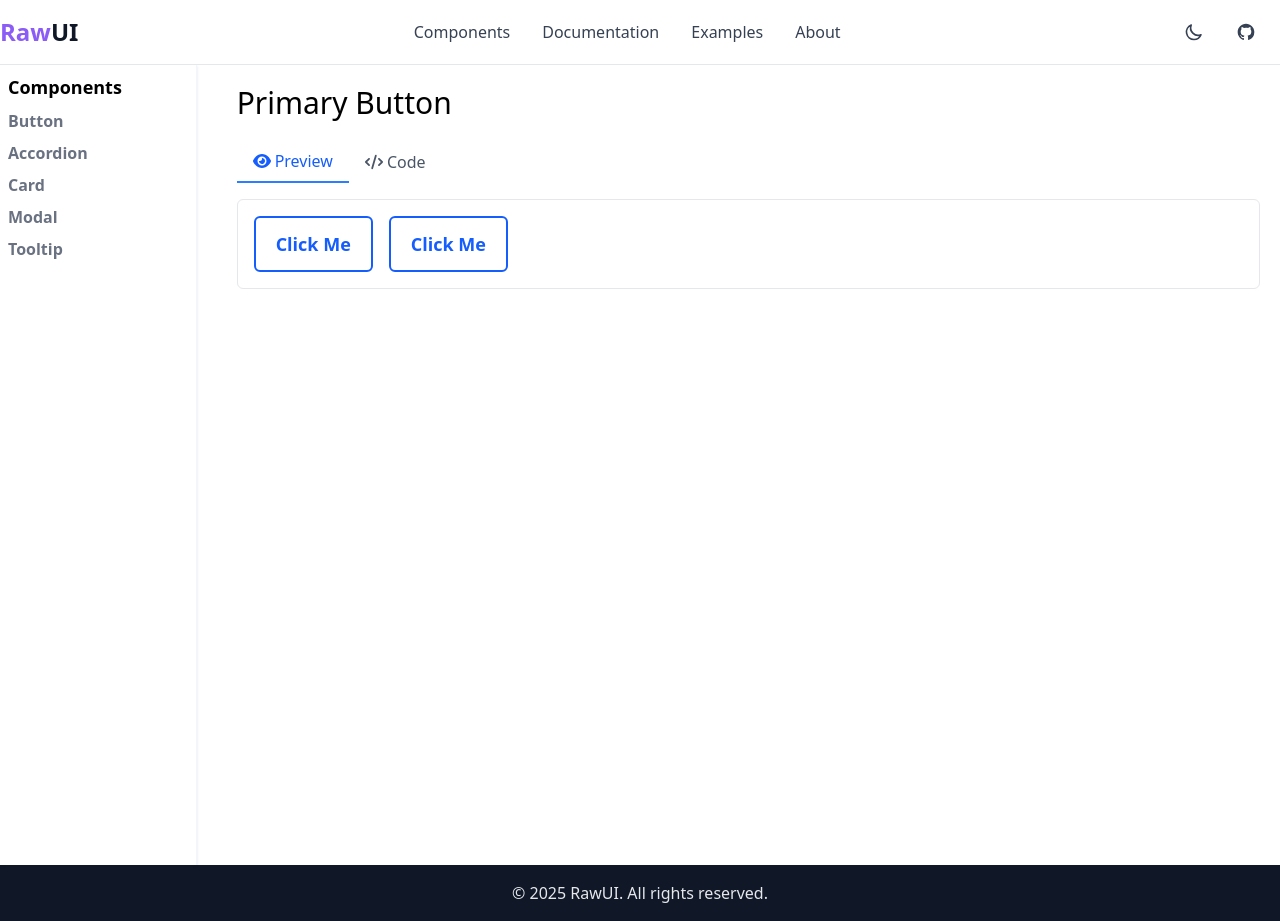
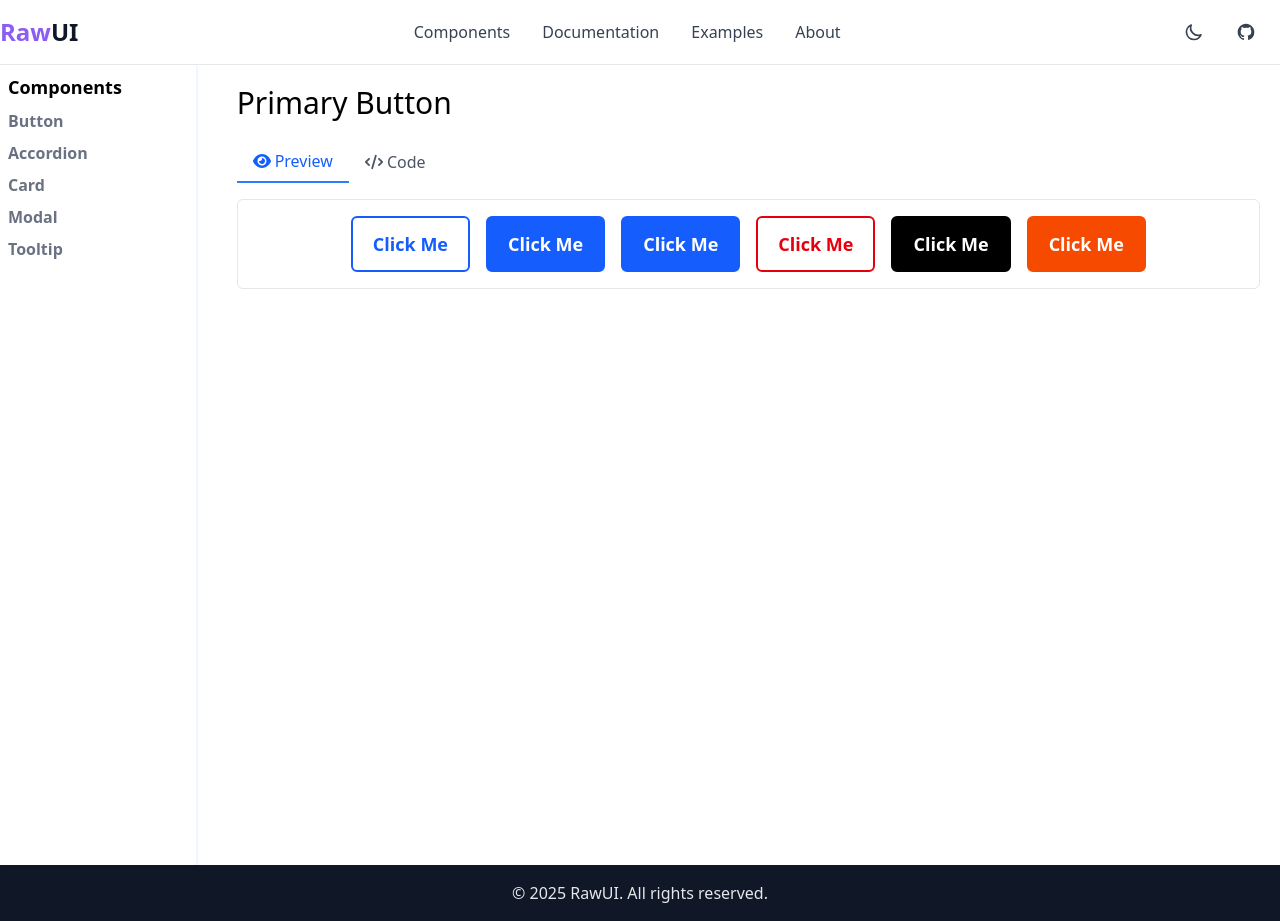
Before and after one commit to dev-nirob1/Components-Library, a React (Vite) app: page /components/button in a window 1280 px wide. Built offline with nearby package versions, Linux system fonts and the light colour scheme.

Commit message:
more btn included

```diff
--- a/src/components/Buttons/PrimaryButton.jsx
+++ b/src/components/Buttons/PrimaryButton.jsx
@@ -1,14 +1,23 @@
 import ComponentPreview from "../shared/ComponentPreview";
 
 const PrimaryButton = () => {
-    const primaryBtn = `<button className="border-2 border-blue-600 text-blue-600 hover:text-white bg-white hover:bg-blue-600 px-5 py-3 font-semibold text-lg rounded-md cursor-pointer transition-all ease-in-out duration-300">Click Me</button>\n<button className="border-2 border-blue-600 text-blue-600 hover:text-white bg-white hover:bg-blue-600 px-5 py-3 font-semibold text-lg rounded-md cursor-pointer transition-all ease-in-out duration-300">Click Me</button>\n
+    const primaryBtn = `<button className="border-2 border-blue-600 text-blue-600 hover:text-white bg-white hover:bg-blue-600 px-5 py-3 font-semibold text-lg rounded-md cursor-pointer transition-all ease-in-out duration-300">Click Me</button>\n<button className="border-2 border-blue-600 text-white hover:text-blue-600 bg-blue-600 hover:bg-white px-5 py-3 font-semibold text-lg rounded-md cursor-pointer transition-all ease-in-out duration-300">Click Me</button>\n<button className="border-2 border-blue-600 text-white bg-blue-600 hover:bg-blue-700 px-5 py-3 font-semibold text-lg rounded-md cursor-pointer transition-all ease-in-out duration-300">Click Me</button>\n<button className="border-2 border-red-600 text-red-600 hover:text-white bg-white hover:bg-red-600 px-5 py-3 font-semibold text-lg rounded-md cursor-pointer transition-all ease-in-out duration-300">Click Me</button>\n<button className="border-2 border-black text-white hover:text-black bg-black hover:bg-white px-5 py-3 font-semibold text-lg rounded-md cursor-pointer transition-all ease-in-out duration-300">Click Me</button>\n<button className="border-2 border-orange-600 text-white bg-orange-600 hover:bg-orange-700 px-5 py-3 font-semibold text-lg rounded-md cursor-pointer transition-all ease-in-out duration-300">Click Me</button>
     `
     return (
         <div>
             <ComponentPreview title={'Primary Button'} code={primaryBtn} >
-                <div className="flex gap-4">
+                <div className="flex justify-center gap-4">
                     <button className="border-2 border-blue-600 text-blue-600 hover:text-white bg-white hover:bg-blue-600 px-5 py-3 font-semibold text-lg rounded-md cursor-pointer transition-all ease-in-out duration-300">Click Me</button>
-                    <button className="border-2 border-blue-600 text-blue-600 hover:text-white bg-white hover:bg-blue-600 px-5 py-3 font-semibold text-lg rounded-md cursor-pointer transition-all ease-in-out duration-300">Click Me</button>
+
+                    <button className="border-2 border-blue-600 text-white hover:text-blue-600 bg-blue-600 hover:bg-white px-5 py-3 font-semibold text-lg rounded-md cursor-pointer transition-all ease-in-out duration-300">Click Me</button>
+
+                    <button className="border-2 border-blue-600 text-white bg-blue-600 hover:bg-blue-700 px-5 py-3 font-semibold text-lg rounded-md cursor-pointer transition-all ease-in-out duration-300">Click Me</button>
+
+                    <button className="border-2 border-red-600 text-red-600 hover:text-white bg-white hover:bg-red-600 px-5 py-3 font-semibold text-lg rounded-md cursor-pointer transition-all ease-in-out duration-300">Click Me</button>
+
+                    <button className="border-2 border-black text-white hover:text-black bg-black hover:bg-white px-5 py-3 font-semibold text-lg rounded-md cursor-pointer transition-all ease-in-out duration-300">Click Me</button>
+
+                    <button className="border-2 border-orange-600 text-white bg-orange-600 hover:bg-orange-700 px-5 py-3 font-semibold text-lg rounded-md cursor-pointer transition-all ease-in-out duration-300">Click Me</button>
                 </div>
             </ComponentPreview>
         </div>
--- a/src/components/shared/ComponentPreview.jsx
+++ b/src/components/shared/ComponentPreview.jsx
@@ -26,12 +26,12 @@ const ComponentPreview = ({ title, code, children }) => {
                 {activeTab === "preview" ? (
                     <div className="p-4 border border-gray-200 rounded-md">{children}</div>
                 ) : (
-          <div className="relative bg-gray-900 text-white rounded-md p-4 text-sm">
+                    <div className="relative bg-gray-900 text-white rounded-md p-4">
                         <button
                             //   onClick={copyToClipboard}
-              className="absolute top-2 right-2 bg-gray-700 text-white px-2 py-1 rounded text-xs"
+                            className="absolute top-2 right-2 bg-gray-700 text-white px-2 py-1 rounded cursor-pointer"
                         >
-              <FaCopy size={14} />
+                            <FaCopy size={16} />
                         </button>
                         <pre className="whitespace-pre-wrap">{code}</pre>
                     </div>
```
Lines whose indentation alone changed are shown as unchanged.
